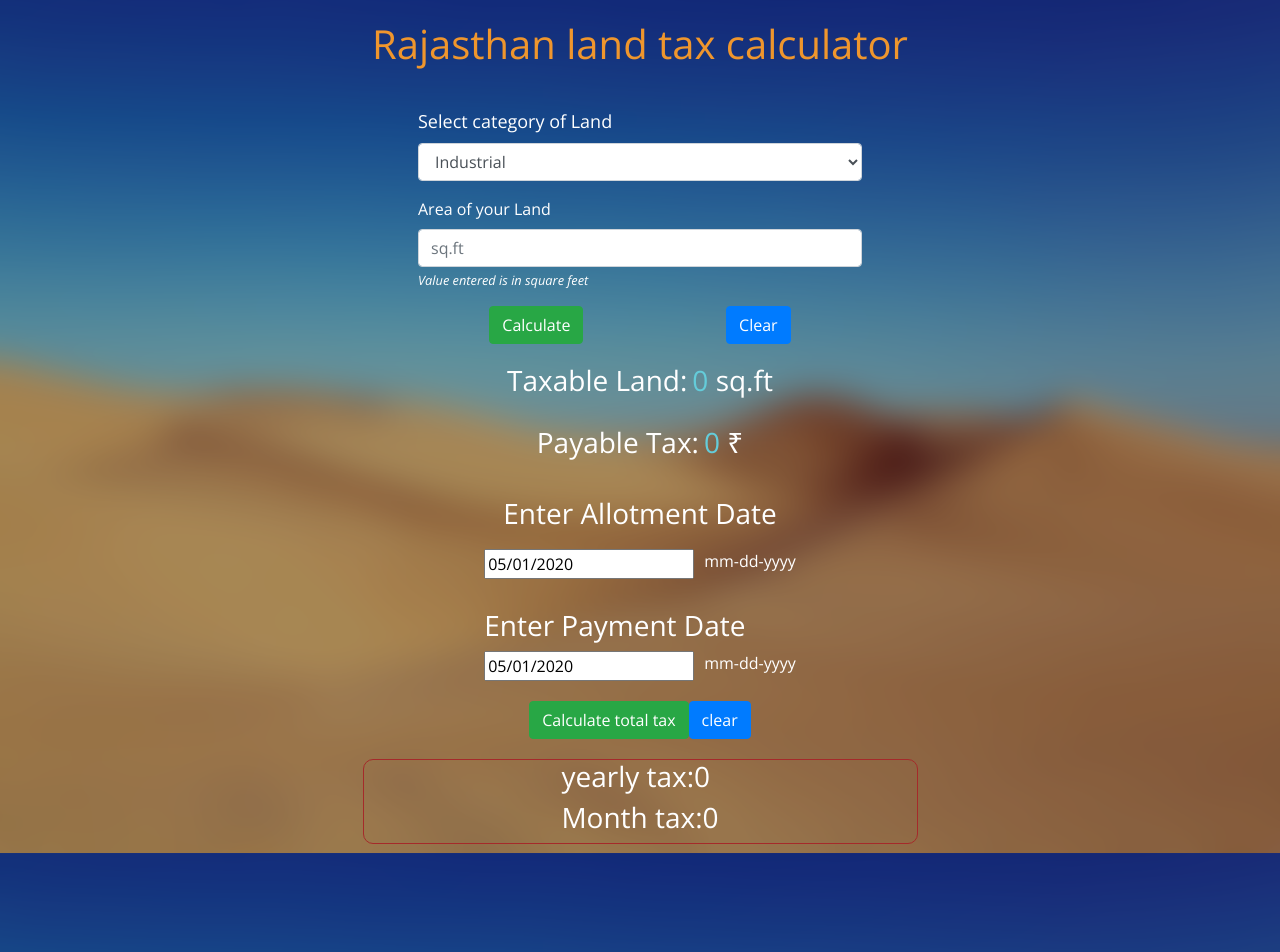
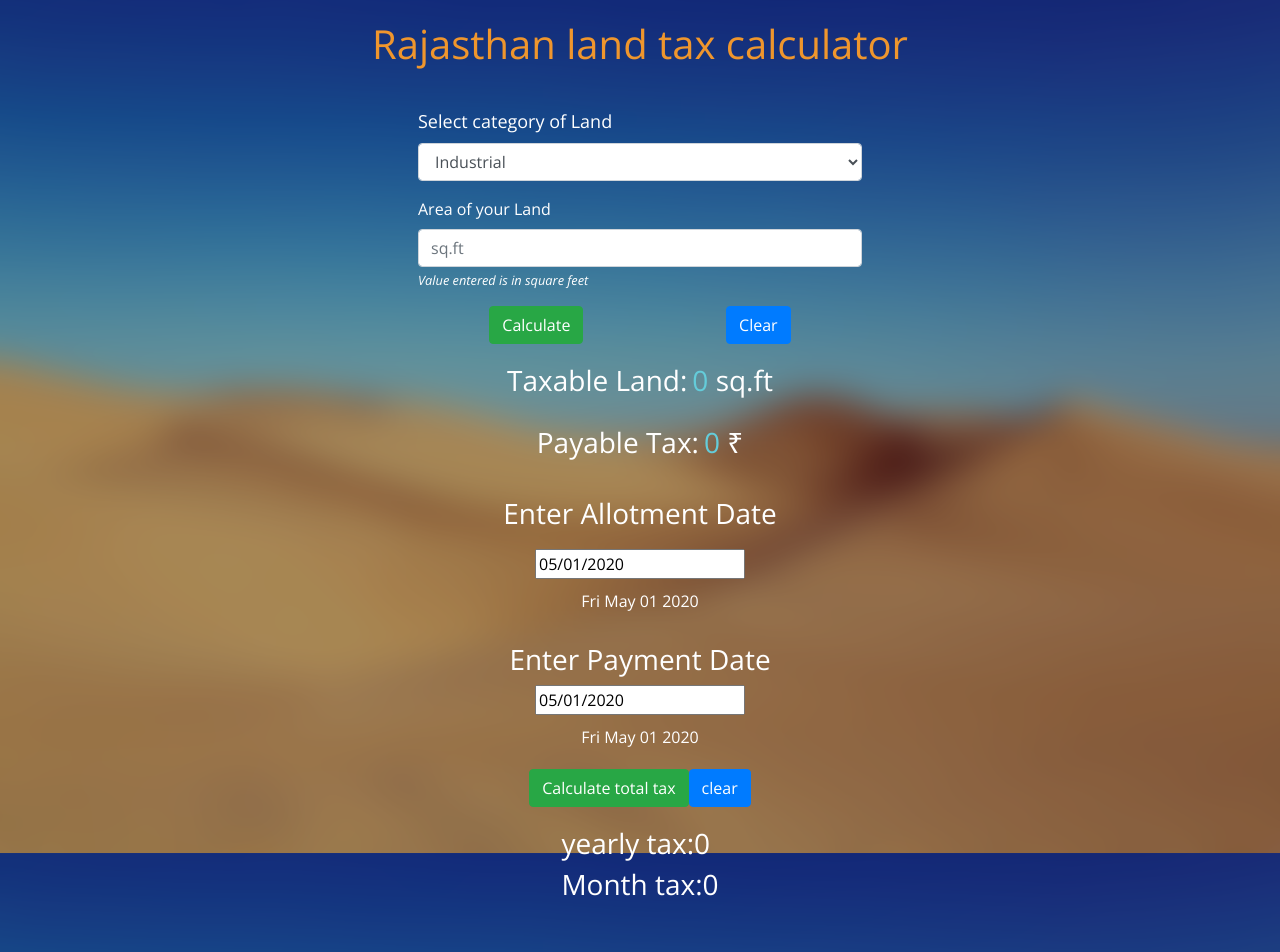
Before and after one commit to Kalphupadhyay/LandTax, a React (Create React App) app: page / in a window 1280 px wide. Shown: the top 952 px of the page. Built offline with nearby package versions, Linux system fonts and the light colour scheme.

Commit message:
description

```diff
--- a/src/Components/Date.js
+++ b/src/Components/Date.js
@@ -44,16 +44,16 @@ const DateSelect = (props) => {
         <div className={classes.allotContainer}>
           <h3>Enter Allotment Date</h3>
           <div className={classes.allot}>
-            <div style={{ marginLeft: 10 }}>mm-dd-yyyy</div>
             <DatePicker selected={date} onChange={dateChangeHandler} />
           </div>
+          <div style={{ marginTop: 10 }}>{date.toDateString()}</div>
         </div>
         <div className={classes.payContainer}>
           <h3>Enter Payment Date </h3>
           <div className={classes.pay}>
-            <div style={{ marginLeft: 10 }}>mm-dd-yyyy</div>
             <DatePicker selected={payDate} onChange={payChangeHandler} />
           </div>
+          <div style={{ marginTop: 10 }}>{payDate.toDateString()}</div>
         </div>
       </div>
       <FinalTax days={NumberOfDays} />
--- a/src/Components/styles.module.css
+++ b/src/Components/styles.module.css
@@ -42,6 +42,9 @@
 }
 .payContainer {
   margin-top: 30px;
+  display: flex;
+  flex-direction: column;
+  align-items: center;
 }
 .pay {
   display: flex;
@@ -54,16 +57,11 @@
   margin-top: 20px;
 }
 .box {
-  width: 50%;
-  height: 20%;
-  box-sizing: border-box;
-  border-radius: 10px;
-  border-color: black;
   display: flex;
   align-items: center;
-  border: 1px solid brown;
+
   justify-content: center;
-  margin-bottom: 200px;
+  margin-bottom: 100px;
 }
 .yearTax {
   display: flex;
```
Also changed, not shown: 1 other file (tests, documents, lock files or other folders).
